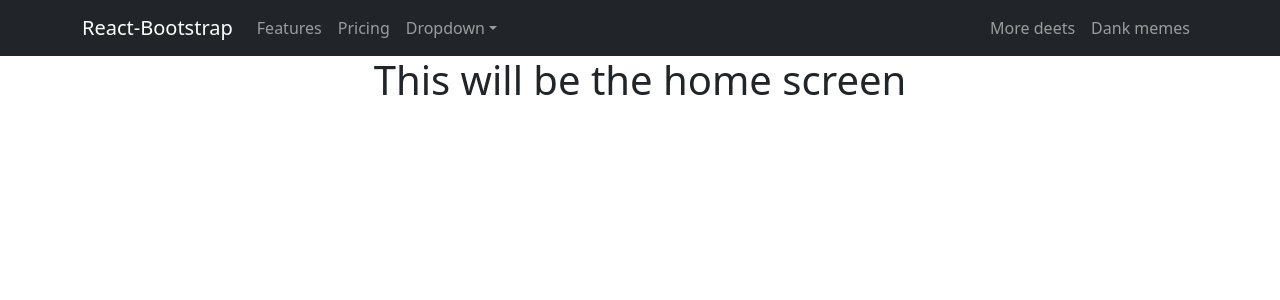
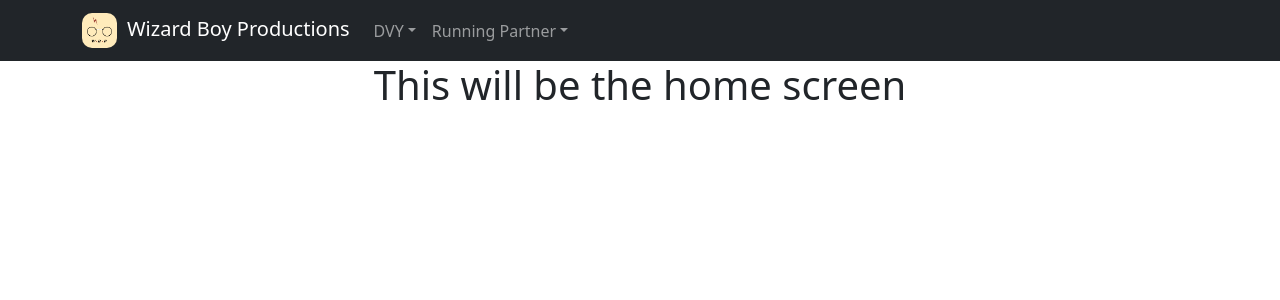
Before and after one commit to mattmeyerink/WizardBoyProductions, a React (Create React App) app: page / in a window 1280 px wide. Shown: the top 300 px of the page. Built offline with nearby package versions, Linux system fonts and the light colour scheme.

Commit message:
Add initial navigation bar

```diff
--- a/src/App.js
+++ b/src/App.js
@@ -2,41 +2,49 @@ import './App.css';
 import { Navbar, Nav, Container, NavDropdown } from 'react-bootstrap';
 import { Routes, Route } from "react-router-dom";
 import Home from "./components/Home";
+import DVYAppInfo from './components/DVY/DVYAppInfo';
+import DVYSupport from "./components/DVY/DVYSupport";
+import DVYPrivacyPolicy from './components/DVY/DVYPrivacyPolicy';
+import RunningPartnerAppInfo from './components/RunningPartner/RunningPartnerAppInfo';
+import RunningPartnerSupport from './components/RunningPartner/RunningPartnerSupport';
+import WizardBoyProductions from './images/WizardBoyProductions.png'
 
 function App() {
   return (
     <div className="App">
       <Navbar collapseOnSelect expand="lg" bg="dark" variant="dark">
         <Container>
-          <Navbar.Brand href="/">React-Bootstrap</Navbar.Brand>
+          <Navbar.Brand href="/">
+            <img src={WizardBoyProductions} alt="WBP Logo" className="navigationLogo" />
+            Wizard Boy Productions
+          </Navbar.Brand>
           <Navbar.Toggle aria-controls="responsive-navbar-nav" />
           <Navbar.Collapse id="responsive-navbar-nav">
             <Nav className="me-auto">
-              <Nav.Link href="/">Features</Nav.Link>
-              <Nav.Link href="/">Pricing</Nav.Link>
-              <NavDropdown title="Dropdown" id="collasible-nav-dropdown">
-                <NavDropdown.Item href="#action/3.1">Action</NavDropdown.Item>
-                <NavDropdown.Item href="#action/3.2">Another action</NavDropdown.Item>
-                <NavDropdown.Item href="#action/3.3">Something</NavDropdown.Item>
-                <NavDropdown.Divider />
-                <NavDropdown.Item href="#action/3.4">Separated link</NavDropdown.Item>
+              <NavDropdown title="DVY" id="dvyDropdown">
+                <NavDropdown.Item href="/DVYAppInfo">App Info</NavDropdown.Item>
+                <NavDropdown.Item href="/DVYSupport">Support</NavDropdown.Item>
+                <NavDropdown.Item href="DVYPrivacyPolicy">Privacy Policy</NavDropdown.Item>
               </NavDropdown>
-            </Nav>
-            <Nav>
-              <Nav.Link href="#deets">More deets</Nav.Link>
-              <Nav.Link eventKey={2} href="#memes">
-                Dank memes
-              </Nav.Link>
+
+              <NavDropdown title="Running Partner" id="runningPartnerDropdown">
+                <NavDropdown.Item href="/RunningPartnerAppInfo">App Info</NavDropdown.Item>
+                <NavDropdown.Item href="/RunningPartnerSupport">Support</NavDropdown.Item>
+              </NavDropdown>
             </Nav>
           </Navbar.Collapse>
         </Container>
       </Navbar>
 
       <Routes>
-        <Route
-          path="/"
-          element={Home()}
-        />
+        <Route path="/" element={Home()} />
+
+        <Route path="/DVYAppInfo" element={DVYAppInfo()} />
+        <Route path="/DVYPrivacyPolicy" element={DVYPrivacyPolicy()} />
+        <Route path="/DVYSupport" element={DVYSupport()} />
+
+        <Route path="/RunningPartnerAppInfo" element={RunningPartnerAppInfo()} />
+        <Route path="/RunningPartnerSupport" element={RunningPartnerSupport()} />
       </Routes>
     </div>
   );
--- a/src/index.css
+++ b/src/index.css
@@ -11,3 +11,9 @@ code {
   font-family: source-code-pro, Menlo, Monaco, Consolas, 'Courier New',
     monospace;
 }
+
+.navigationLogo {
+  height: 35px;
+  border-radius: 10px;
+  margin-right: 10px;
+}
```
